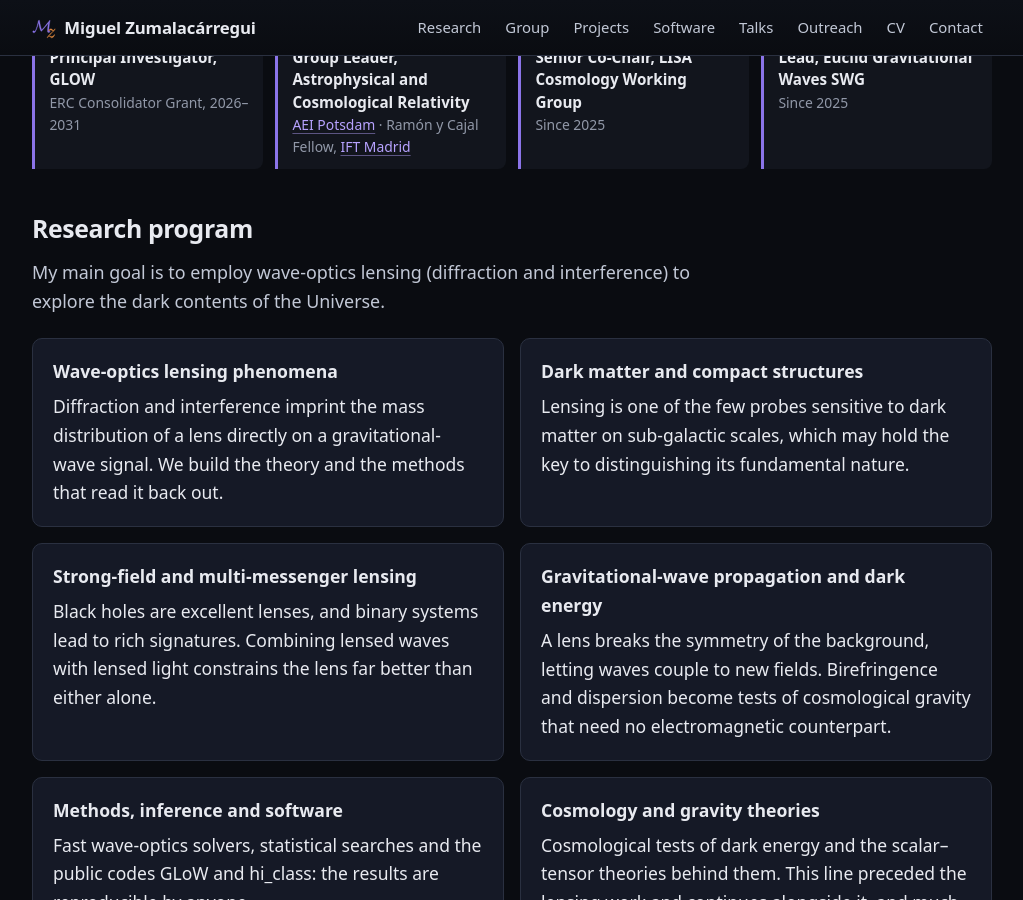
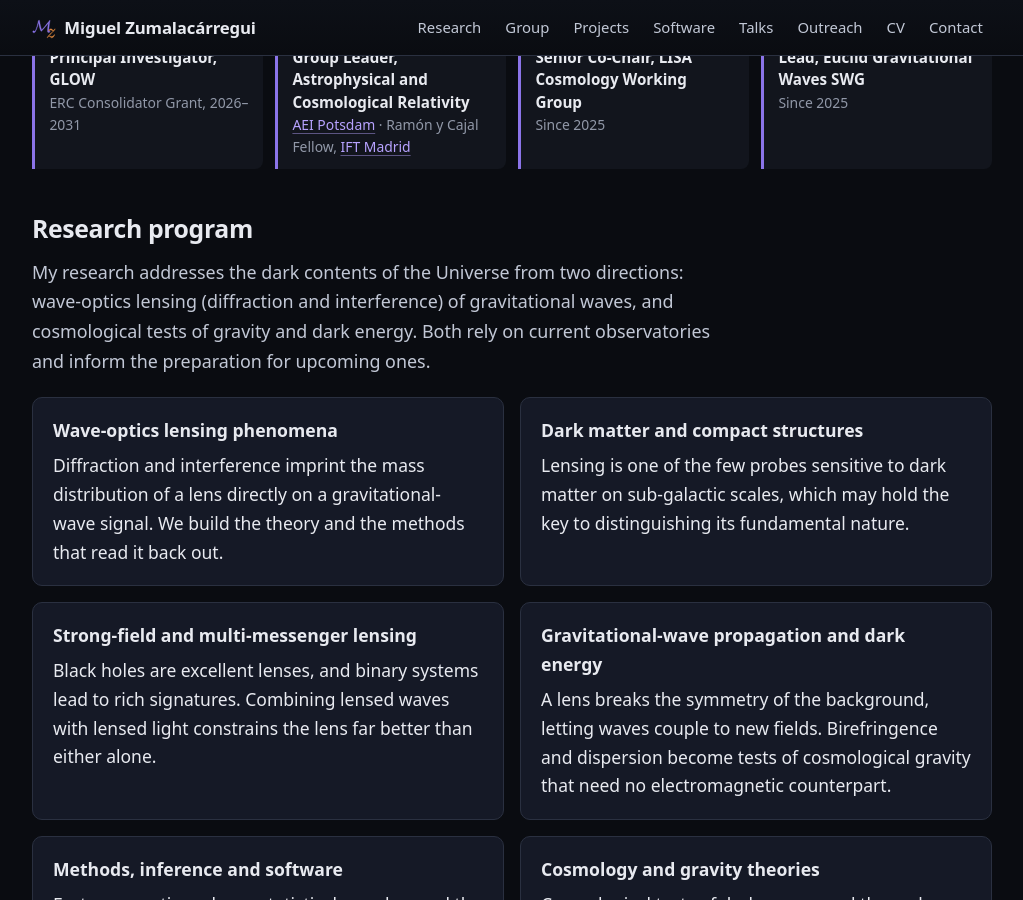
Before and after one commit to miguelzuma/miguelzuma.github.io, a Jekyll site: the page built from index.html, in a window 1280 px wide and 900 px high, scrolled down 1088 px. Shown: the whole window, without its empty margins (128-1151 px from the left). Built offline with Jekyll 4.4.1, drawn with Linux system fonts in a browser that asks for light colours.

Commit message:
Home: lede covers both research strands
The old lede named only wave-optics lensing, which left the cosmology and
coordination cards below it unaccounted for.

Co-Authored-By: Claude Opus 5 (1M context) <noreply@anthropic.com>
Claude-Session: https://claude.ai/code/session_01E2ZbXszK9qt9svKVxU5Yrt

```diff
--- a/index.html
+++ b/index.html
@@ -82,8 +82,11 @@ description: >-
   <section class="section" aria-labelledby="program-heading">
     <h2 id="program-heading">Research program</h2>
     <p class="lede">
-      My main goal is to employ wave-optics lensing (diffraction and
-      interference) to explore the dark contents of the Universe.
+      My research addresses the dark contents of the Universe from two
+      directions: wave-optics lensing (diffraction and interference) of
+      gravitational waves, and cosmological tests of gravity and dark energy.
+      Both rely on current observatories and inform the preparation for
+      upcoming ones.
     </p>
 
     <div class="grid grid-2">
```
